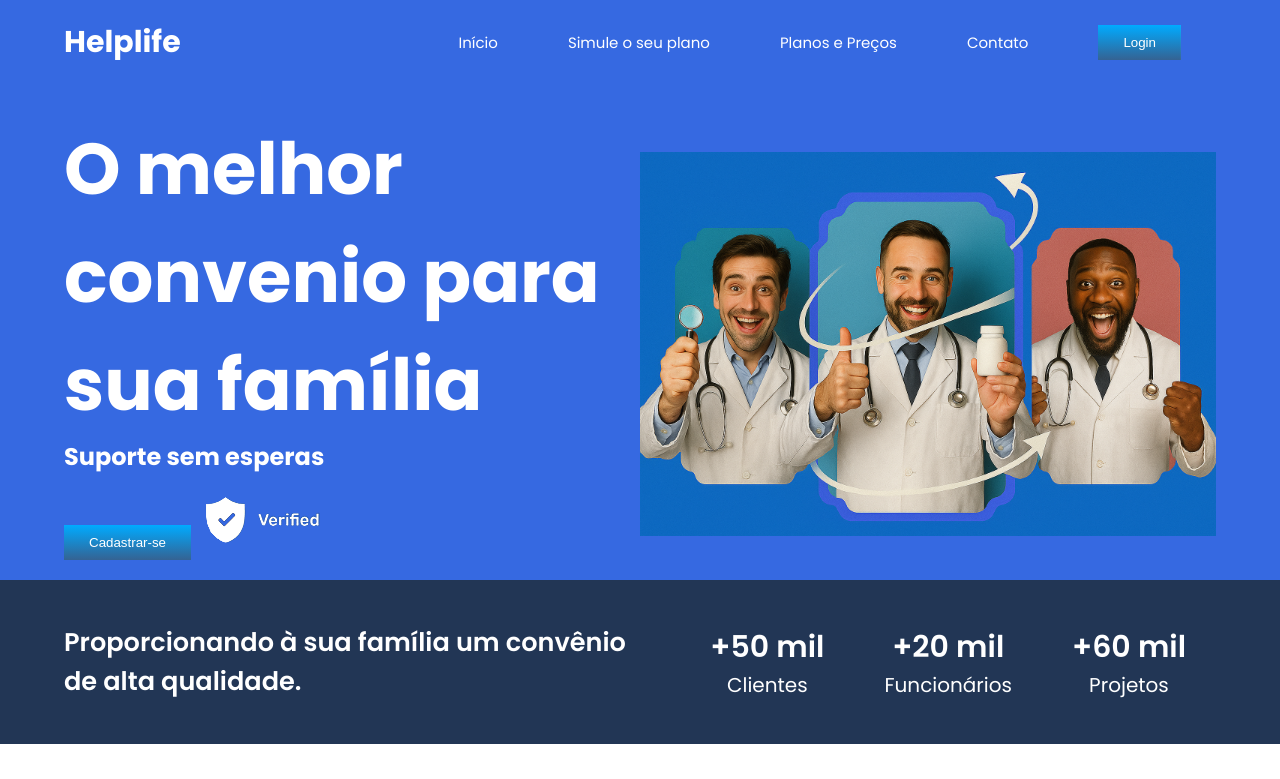
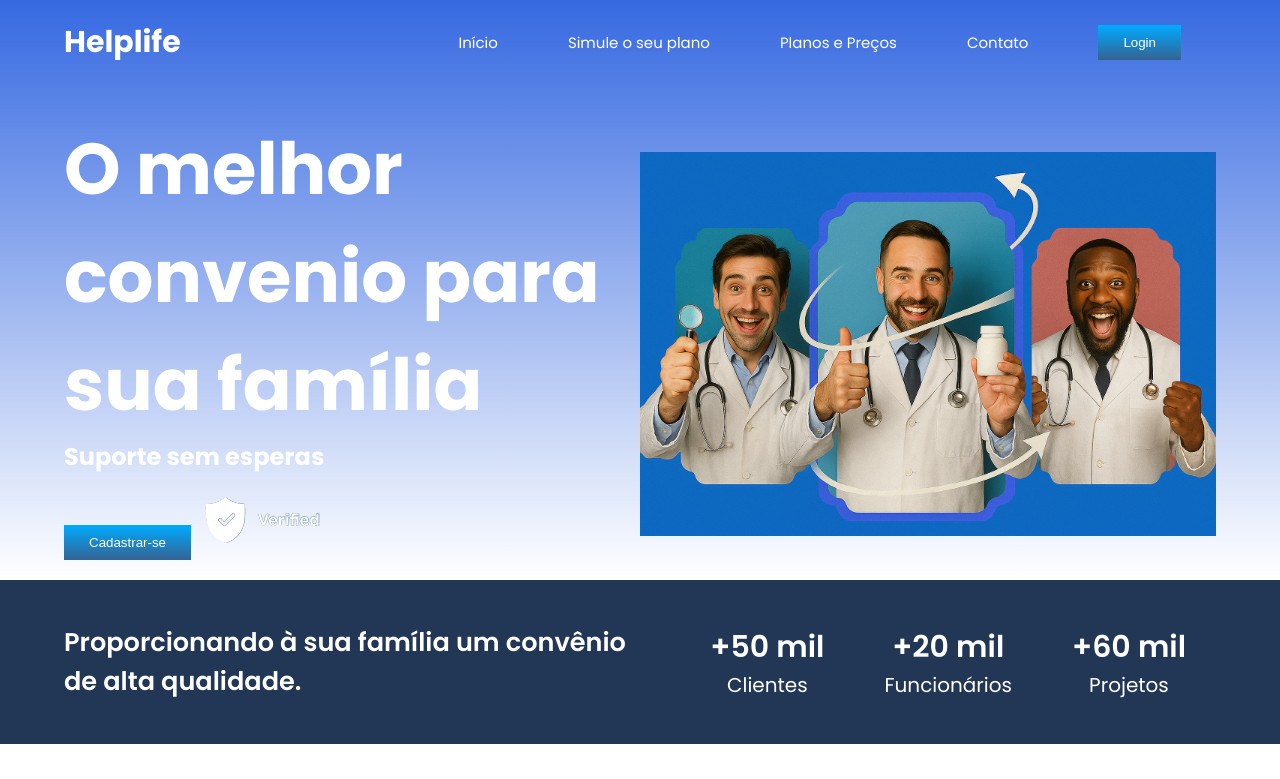
Before and after one commit to dkz144/helplife1, a PHP site: page / in a window 1280 px wide. Shown: the top 779 px of the page. Run offline with PHP 8.4, Linux system fonts and the light colour scheme.

Commit message:
Update style.css

```diff
--- a/css/style.css
+++ b/css/style.css
@@ -10,7 +10,7 @@ body{
     font-family: "Poppins", serif;
 }
 :root{
-   --verde-escuro: #3669e1;
+   --verde-escuro: linear-gradient(#3669e1, #fffffff5);
   --verde: #7ca5d9;
   --orange: #223655;
   --degrade-btn: linear-gradient(#00abff, #2d5d8ff5);
```
